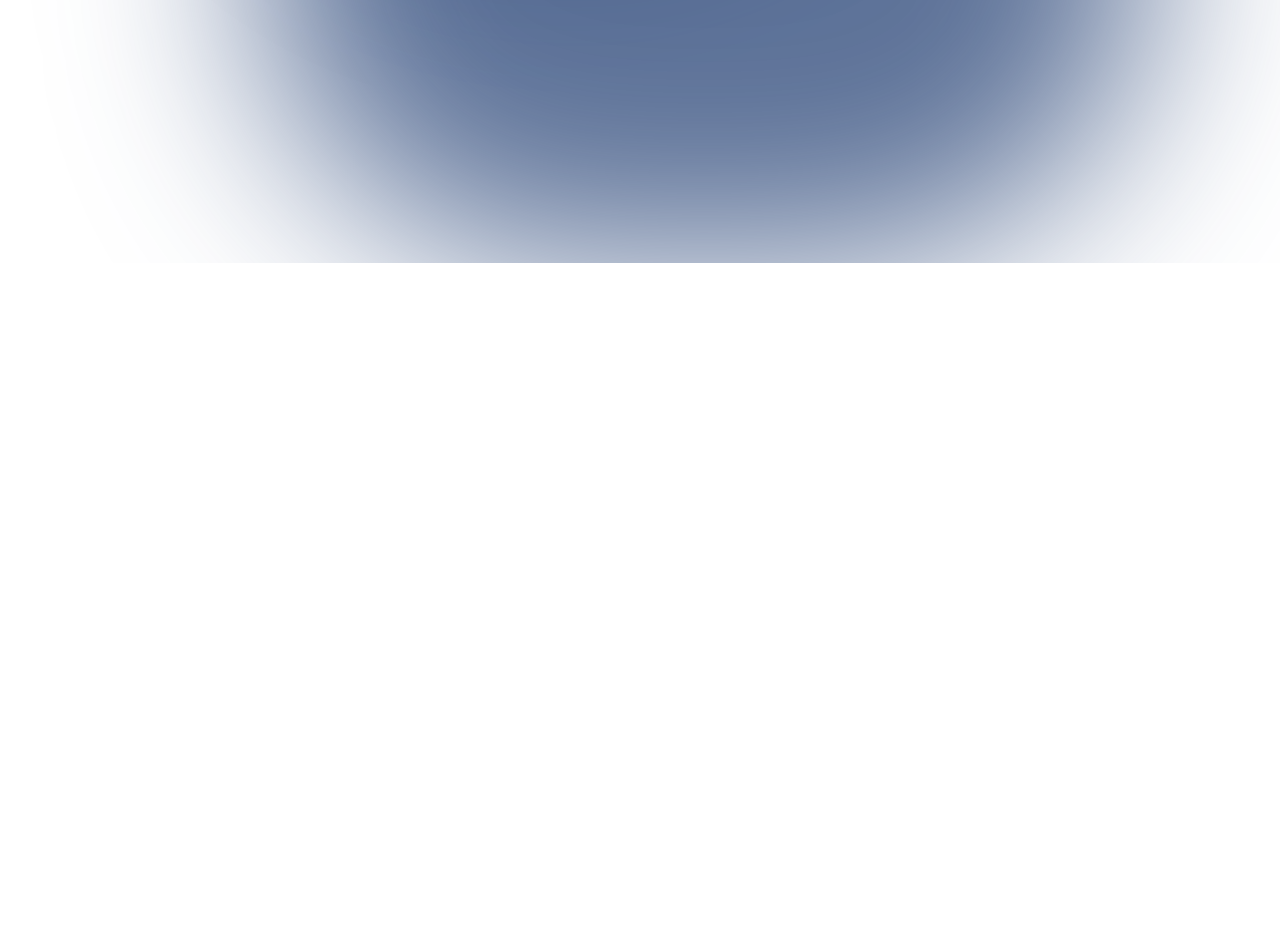
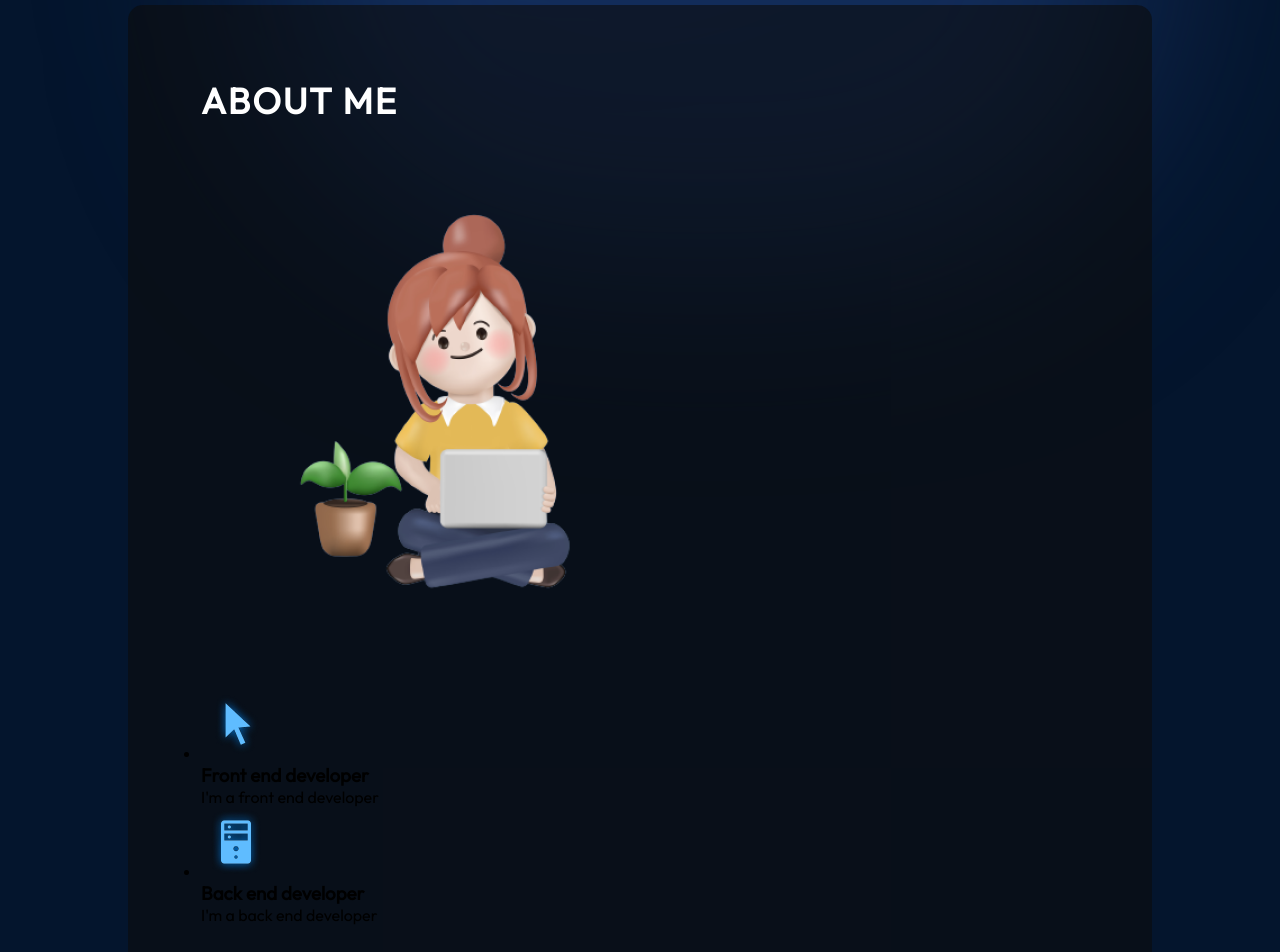
Before and after one commit to huyhai1994/my-portfolio-react, a React (Vite) app: page / in a window 1280 px wide. Shown: the part 760-1712 px from the top of the page. Before the commit the page ends 1023 px from the top, so only its background shows below. Built offline with nearby package versions, Linux system fonts and the light colour scheme.

Commit message:
css About.jsx

```diff
--- a/src/App.jsx
+++ b/src/App.jsx
@@ -3,12 +3,14 @@ import '@fontsource/outfit'
 import '@fontsource/roboto'
 import Navbar from "./components/Navbar/Navbar.jsx";
 import Hero from "./components/Hero/Hero.jsx";
+import About from "./components/About/About.jsx";
 
 function App() {
 
     return (<div className={styles.App}>
         <Navbar/>
         <Hero/>
+        <About/>
     </div>)
 }
 
--- /dev/null
+++ b/src/components/About/About.jsx
@@ -0,0 +1,32 @@
+import React from 'react'
+import {getImageUrl} from "../../utils.js";
+import styles from './About.module.css'
+
+const About = () => {
+    return (<section className={styles.container}>
+        <h2 className={styles.title}>
+            About Me
+        </h2>
+        <div className={styles.content}>
+            <img src={getImageUrl("about/aboutImage.png")} alt="Me sitting with the laptop"
+                 className={styles.aboutImage}/>
+            <ul className={styles.aboutItems}>
+                <li className={styles.aboutItem}>
+                    <img src={getImageUrl("about/cursorIcon.png")} alt="Cursor icon"/>
+                    <div className={styles.aboutItemText}>
+                        <h3>Front end developer</h3>
+                        <p>I'm a front end developer</p>
+                    </div>
+                </li>
+                <li className={styles.aboutItem}>
+                    <img src={getImageUrl("about/serverIcon.png")} alt="Server icon"/>
+                    <div className={styles.aboutItemText}>
+                        <h3>Back end developer</h3>
+                        <p>I'm a back end developer</p>
+                    </div>
+                </li>
+            </ul>
+        </div>
+    </section>)
+}
+export default About
--- /dev/null
+++ b/src/components/About/About.module.css
@@ -0,0 +1,20 @@
+@import "../../vars.css";
+
+.container {
+    position: relative;
+    background-color: rgba(12, 12, 12, 0.6);
+    border-radius: 15px;
+    padding: 73px;
+    margin-top: 129px;
+    z-index: 1;
+    margin-left: 10%;
+    margin-right: 10%;
+}
+
+.title {
+    color: var(--color-text);
+    font-size: 36px;
+    font-weight: 700;
+    letter-spacing: 2px;
+    text-transform: uppercase;
+}
```
